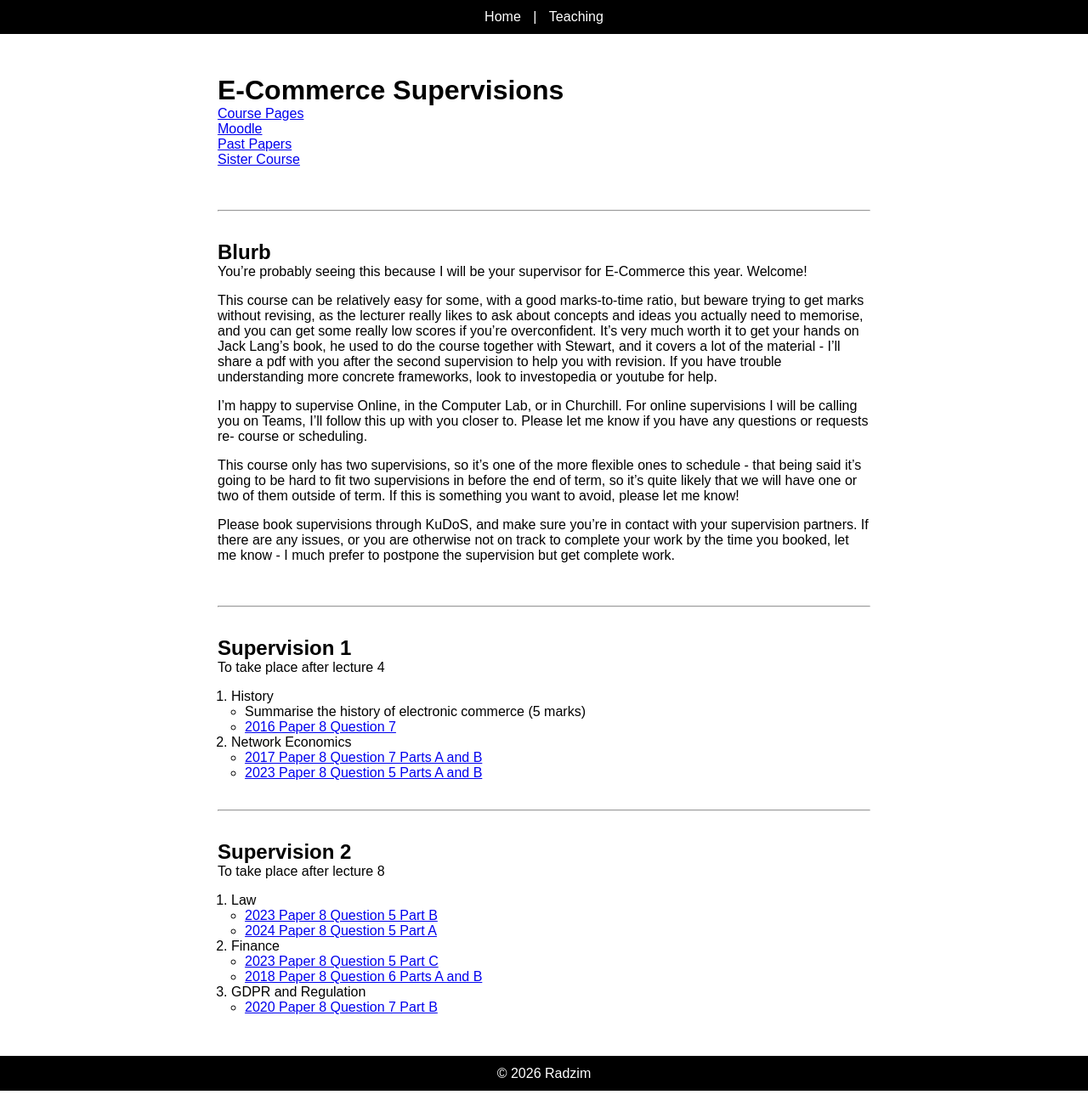
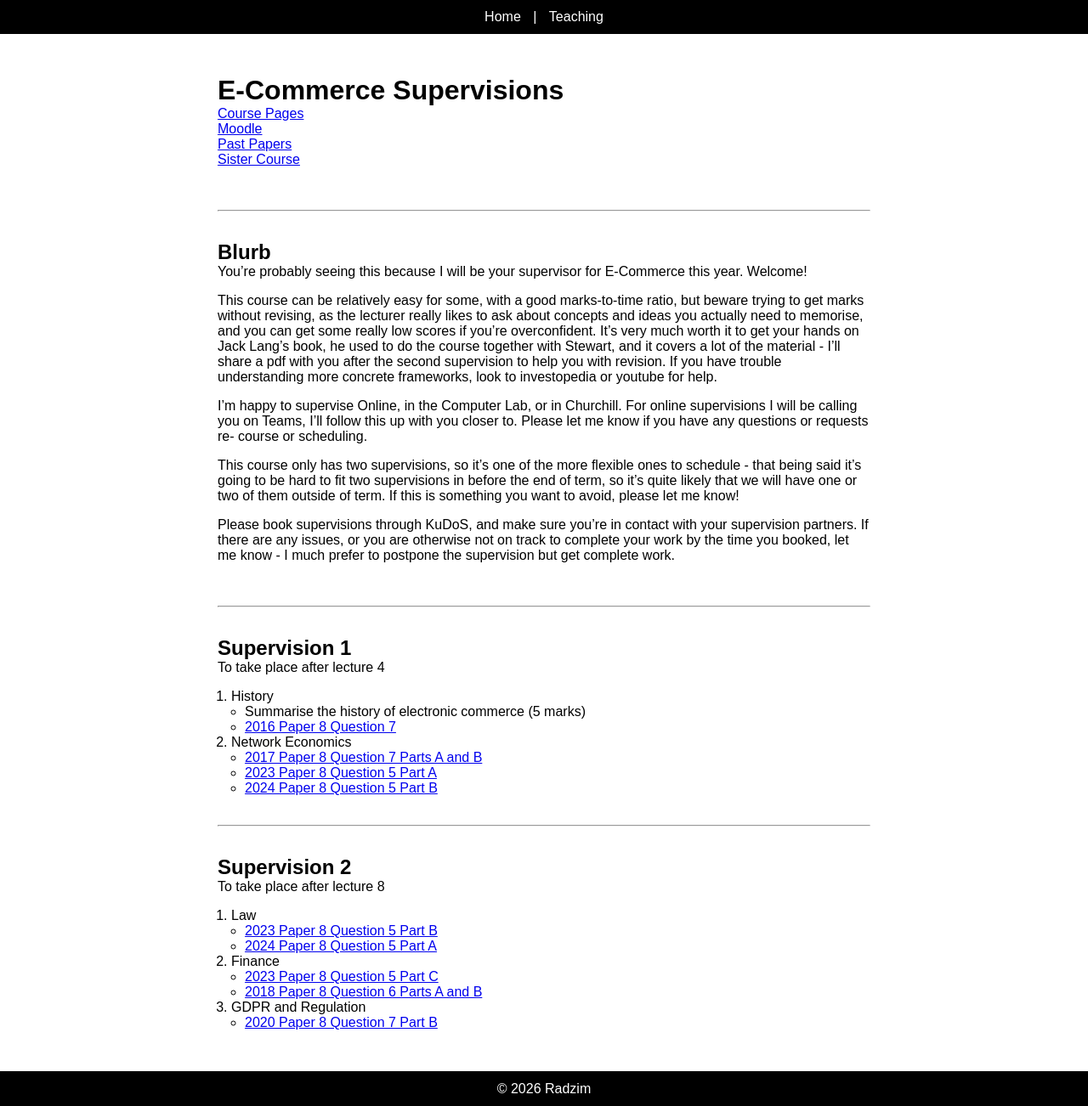
Before and after one commit to Radzim/radzim.github.io, a Jekyll site: the page built from teaching/e-commerce.md, in a window 1280 px wide. Shown: the whole page at 85% size. Built offline with Jekyll 4.4.1, drawn with Linux system fonts in a browser that asks for light colours.

Commit message:
Update e-commerce.md

```diff
--- a/teaching/e-commerce.md
+++ b/teaching/e-commerce.md
@@ -42,7 +42,8 @@ To take place after lecture 4
 
 2. Network Economics
 - [2017 Paper 8 Question 7 Parts A and B](https://www.cl.cam.ac.uk/teaching/exams/pastpapers/y2017p8q7.pdf)
-- [2023 Paper 8 Question 5 Parts A and B](https://www.cl.cam.ac.uk/teaching/exams/pastpapers/y2023p8q5.pdf)
+- [2023 Paper 8 Question 5 Part A](https://www.cl.cam.ac.uk/teaching/exams/pastpapers/y2023p8q5.pdf)
+- [2024 Paper 8 Question 5 Part B](https://www.cl.cam.ac.uk/teaching/exams/pastpapers/y2024p8q5.pdf)
 
 <br>
 
```
